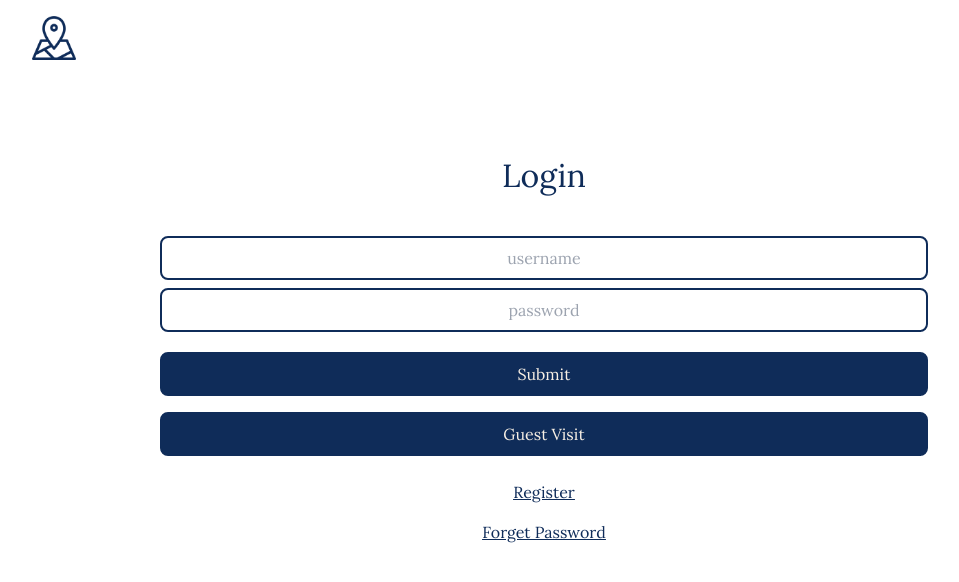
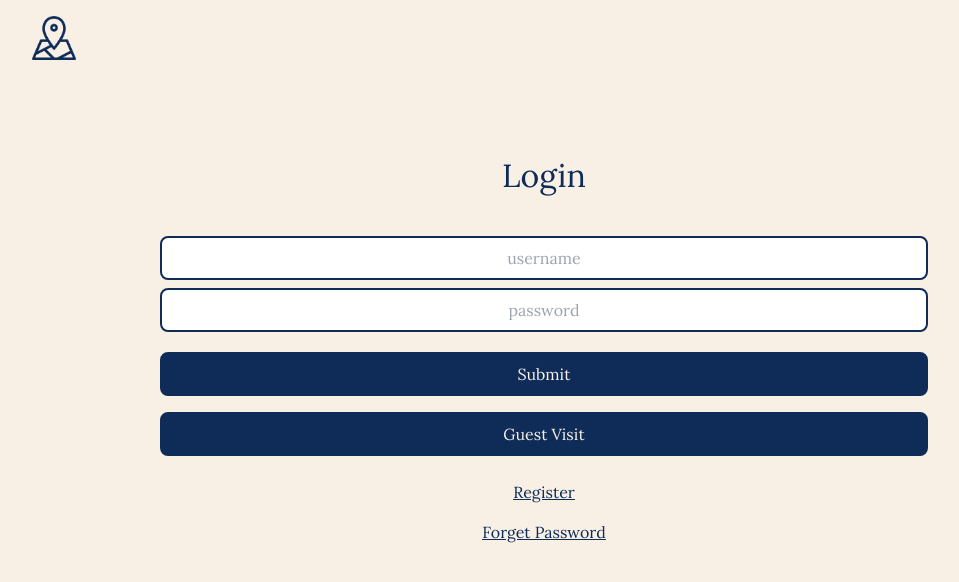
Before and after one commit to lesleyzhao/Good_Old_Map, a React (Vite) app in the folder front-end/GoodOldMap/: page /login in a window 1280 px wide. Shown: the top 582 px of the page, without its empty margins (96-1055 px from the left). Built offline with nearby package versions, Linux system fonts and the light colour scheme.

Commit message:
Update styling of navbar and bg

```diff
--- a/front-end/GoodOldMap/index.html
+++ b/front-end/GoodOldMap/index.html
@@ -15,7 +15,7 @@
     <meta name="viewport" content="width=device-width, initial-scale=1.0" />
     <title>GoodOldMap</title>
   </head>
-  <body>
+  <body class="bg-beige1">
     <div id="root"></div>
     <script type="module" src="/src/main.jsx"></script>
   </body>
--- a/front-end/GoodOldMap/src/components/common/navBar.jsx
+++ b/front-end/GoodOldMap/src/components/common/navBar.jsx
@@ -16,7 +16,7 @@ const NavBar = ({children, relative}) => {
     <>
     <div className="h-[calc(3vh+3rem)]">
       <nav className={`${relative?"relative":"fixed"} pt-[2vh] pb-[1vh] px-[10%] h-[calc(3vh+3rem)] w-full
-        bg-white duration-700 ${navHidden}`}>
+        bg-beige1 duration-700 ${navHidden}`}>
         <div className="flex flex-row justify-between">
           {children}
         </div>
--- a/front-end/GoodOldMap/tailwind.config.js
+++ b/front-end/GoodOldMap/tailwind.config.js
@@ -14,6 +14,9 @@ export default {
         "beige3": "#DAC0A3",
         "navyBlue": "#0F2C59",
       },
+      backgroundColor: {
+        "beige1": "#F8F0E5",
+      },
       spacing: {
         "80%": "80%",
         "90%": "90%",
```
